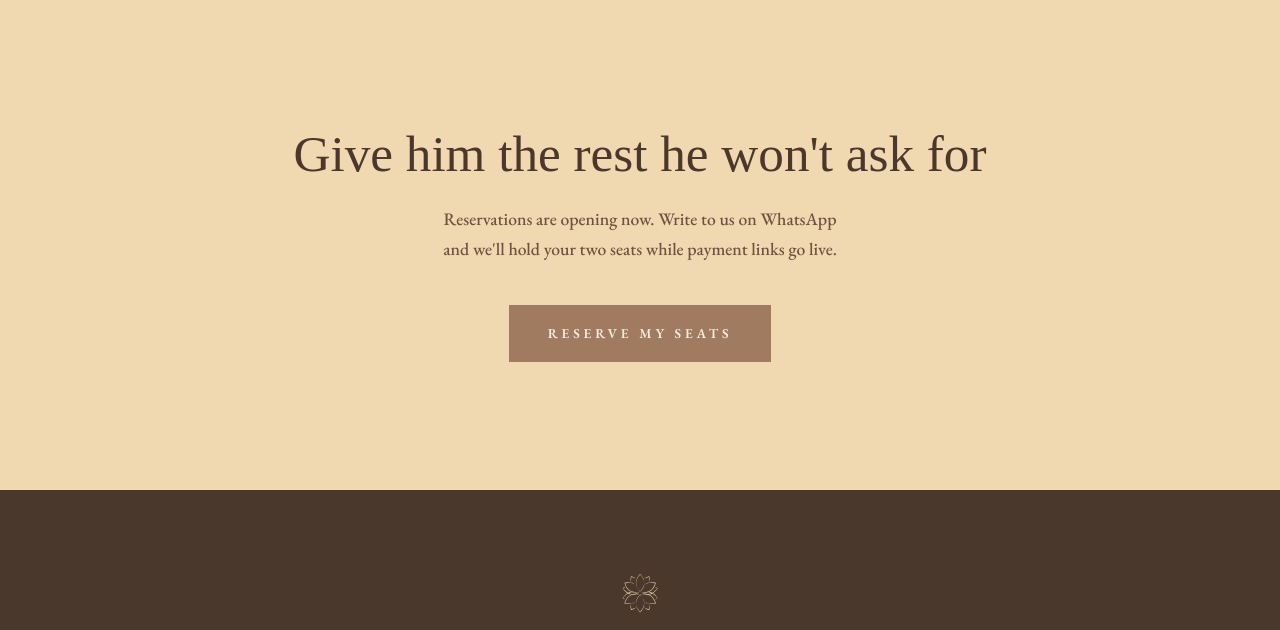
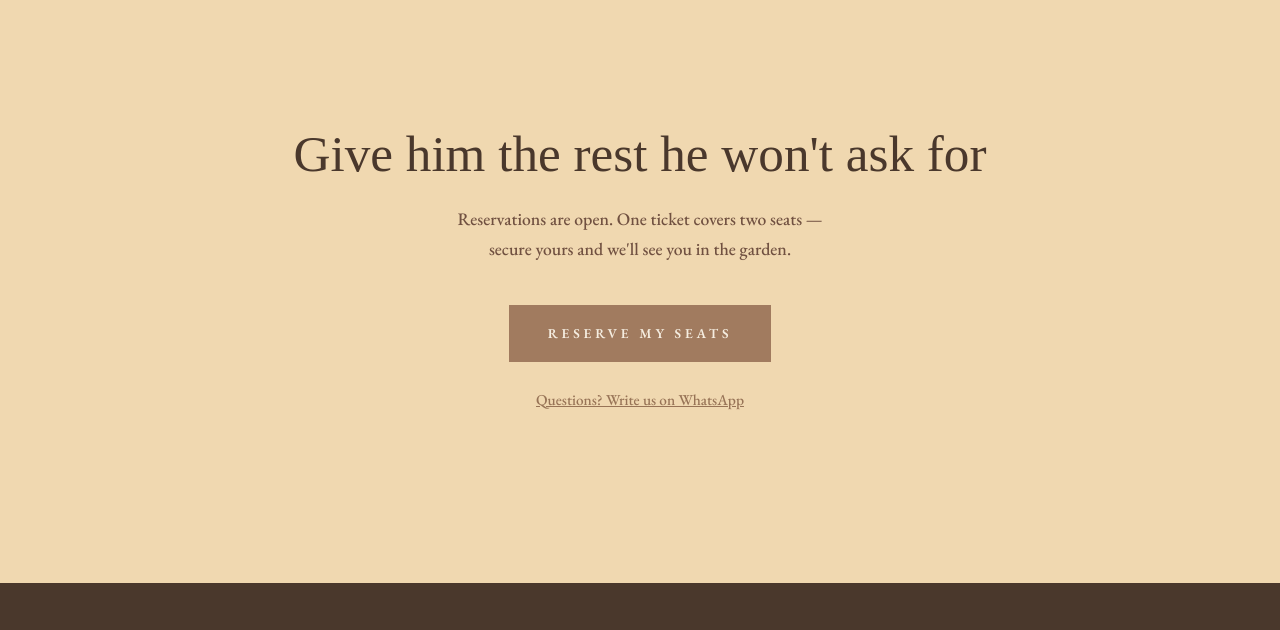
Before and after one commit to connectedpresence/alma-sonora, a website: page events/descanso-del-padre/index.html in a window 1280 px wide. Shown: the part 5080-5710 px from the top of the page. Drawn offline with nearby package versions, Linux system fonts and the light colour scheme; no server answers; a web font is replaced by a local one.

Commit message:
Square checkout live on Descanso reserve

```diff
--- a/events.json
+++ b/events.json
@@ -16,7 +16,7 @@
       "blurb": "Two large gongs under the evening sky. Pay for your seat — your father, or the father in your life, comes free.",
       "url": "/events/descanso-del-padre/",
       "image": "/events/descanso-del-padre/og-descanso.jpg",
-      "square_checkout_url": null
+      "square_checkout_url": "https://square.link/u/BfJXu8G6"
     },
     {
       "slug": "puttshack-brickell",
--- a/events/descanso-del-padre/index.html
+++ b/events/descanso-del-padre/index.html
@@ -344,9 +344,9 @@ body::after{content:"";position:fixed;inset:0;z-index:99;pointer-events:none;opa
 <section class="reserve" id="reserve">
   <div class="wrap reveal">
     <h2 class="display" data-i18n="rs_h2">Give him the rest he won't ask for</h2>
-    <p data-i18n="rs_p">Reservations are opening now. Write to us on WhatsApp and we'll hold your two seats while payment links go live.</p>
-    <!-- Swap href below for the Square payment link when generated; keep data-square-link -->
-    <a class="btn" data-square-link href="https://wa.me/18097787500?text=Hola%21%20Quiero%20reservar%20para%20El%20Descanso%20del%20Padre%20%28junio%2020%29"data-i18n="rs_cta">Reserve my seats</a>
+    <p data-i18n="rs_p">Reservations are open. One ticket covers two seats — secure yours and we'll see you in the garden.</p>
+    <a class="btn" data-square-link href="https://square.link/u/BfJXu8G6" target="_blank" rel="noopener" data-i18n="rs_cta">Reserve my seats</a>
+    <p style="margin-top:1.6rem;font-size:.95rem"><a href="https://wa.me/18097787500?text=Hola%21%20Tengo%20una%20pregunta%20sobre%20El%20Descanso%20del%20Padre" style="color:var(--clay-deep)" data-i18n="rs_q">Questions? Write us on WhatsApp</a></p>
   </div>
 </section>
 
@@ -404,8 +404,9 @@ const I18N = {
   dt3_l:"Cupo", dt3_v:"20 personas en total", dt3_p:"Solo 10 reservaciones — cada una incluye el lugar de un padre · por orden de llegada",
   dt4_l:"Qué traer", dt4_v:"Solo ustedes", dt4_p:"Ropa cómoda, una capa ligera para la noche, y agua. Mats y bolsters incluidos.",
   rs_h2:"Regálale el descanso que él no va a pedir",
-  rs_p:"Las reservaciones están abriendo. Escríbenos por WhatsApp y guardamos tus dos lugares mientras activamos los links de pago.",
+  rs_p:"Las reservaciones están abiertas. Un boleto cubre dos lugares — asegura el tuyo y nos vemos en el jardín.",
   rs_cta:"Reservar mis lugares",
+  rs_q:"¿Preguntas? Escríbenos por WhatsApp",
   cd_d:"días", cd_h:"horas", cd_m:"min",
   vc_eyebrow:"Después de una sesión",
   vc_quote:"\u201CSi estás en una montaña y te está cayendo el agua — sientes que te está limpiando todo.\u201D"
```
Also changed, not shown: 1 other file.
